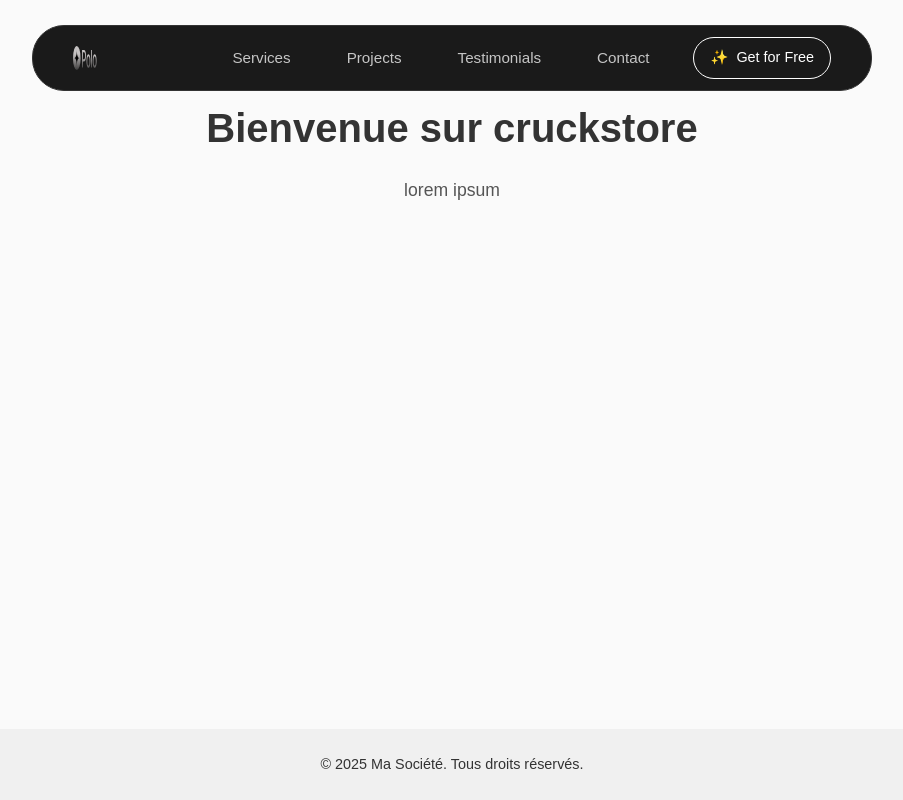
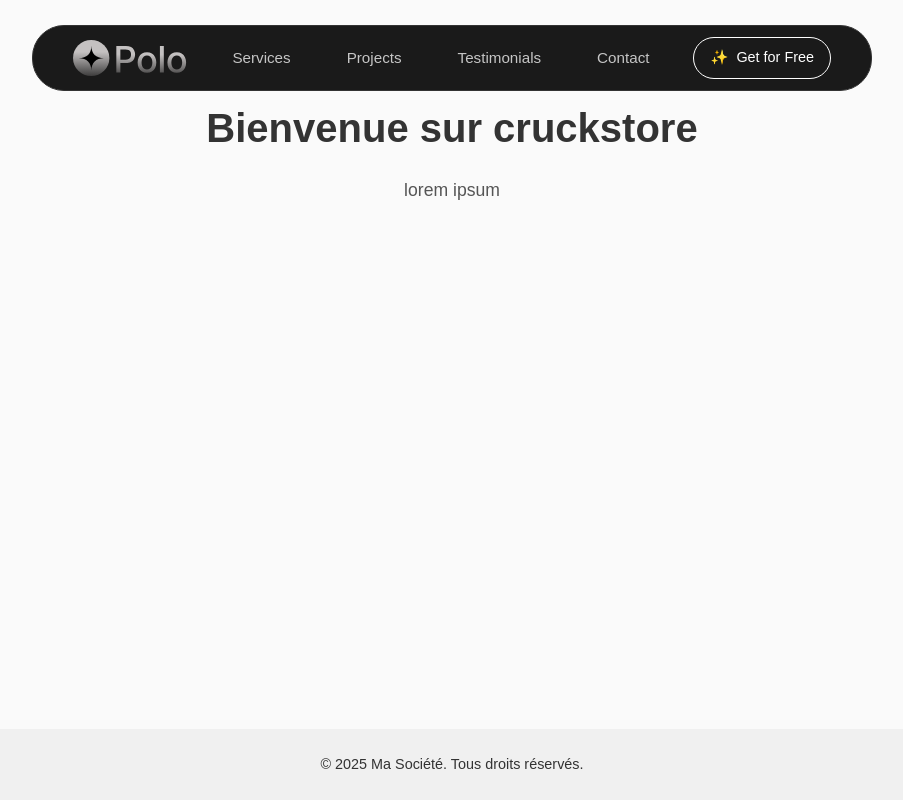
Before and after one commit to CruckStore/portfolio, a React (Vite) app in the folder frontend/: page / in a window 1280 px wide. Shown: the whole page, without its empty margins (188-1091 px from the left). Built offline with nearby package versions, Linux system fonts and the light colour scheme.

Commit message:
refactor Header component; improve logo structure and update SCSS styles

```diff
--- a/frontend/src/components/Header.tsx
+++ b/frontend/src/components/Header.tsx
@@ -1,29 +1,31 @@
-import { NavLink } from 'react-router-dom'
-import logo from '@/assets/logo.svg'
-import '@/styles/Header.scss'
+import { NavLink } from "react-router-dom";
+import logo from "@/assets/logo.svg";
+import "@/styles/Header.scss";
 
 export default function Header() {
   const links = [
-    { to: '/services', label: 'Services' },
-    { to: '/projects', label: 'Projects' },
-    { to: '/testimonials', label: 'Testimonials' },
-    { to: '/contact', label: 'Contact' },
-  ]
+    { to: "/services", label: "Services" },
+    { to: "/projects", label: "Projects" },
+    { to: "/testimonials", label: "Testimonials" },
+    { to: "/contact", label: "Contact" },
+  ];
 
   return (
     <header className="site-header">
       <div className="header-inner">
         <div className="logo">
-          <img src={logo} alt="Polo logo" width={24} height={24} />
+          <div className="logo">
+            <img src={logo} alt="Polo logo" />
+          </div>
         </div>
         <div className="actions">
           <nav className="nav">
-            {links.map(link => (
+            {links.map((link) => (
               <NavLink
                 key={link.to}
                 to={link.to}
                 className={({ isActive }) =>
-                  isActive ? 'nav-link active' : 'nav-link'
+                  isActive ? "nav-link active" : "nav-link"
                 }
               >
                 {link.label}
@@ -42,5 +44,5 @@ export default function Header() {
         </div>
       </div>
     </header>
-  )
+  );
 }
--- a/frontend/src/styles/Header.scss
+++ b/frontend/src/styles/Header.scss
@@ -29,14 +29,30 @@
   }
 
   .logo {
+    align-content: center;
+    align-items: center;
     display: flex;
-    align-items: center;
-    gap: 8px;
+    flex: 1 0 0;
+    flex-direction: row;
+    flex-wrap: nowrap;
+    gap: 10px;
+    height: min-content;
+    justify-content: flex-start;
+    overflow: visible;
+    padding: 0;
+    position: relative;
+    width: 1px;
   }
 
   .logo img {
     display: block;
+    width: 100%;
+    height: 100%;
+    border-radius: inherit;
+    object-position: left center;
+    object-fit: contain;
   }
+
 
   .logo span {
     color: #fff;
```
